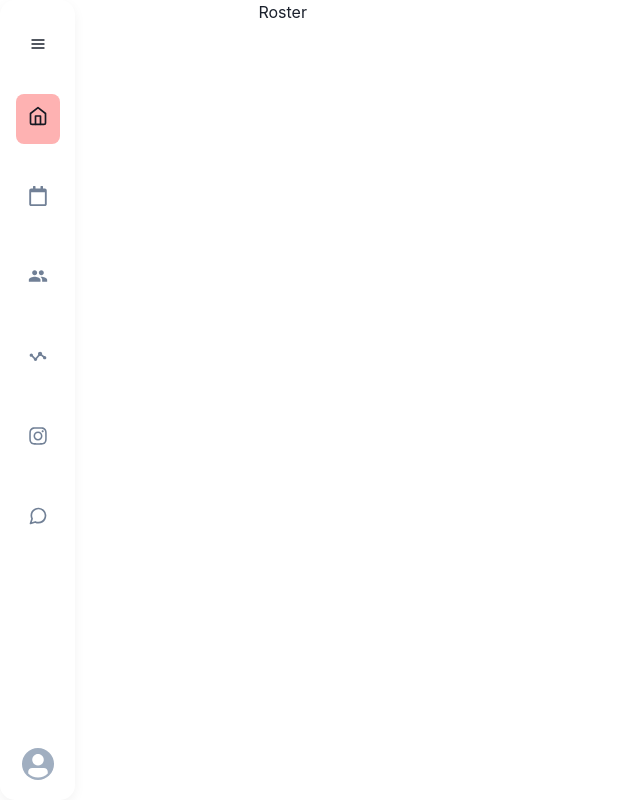
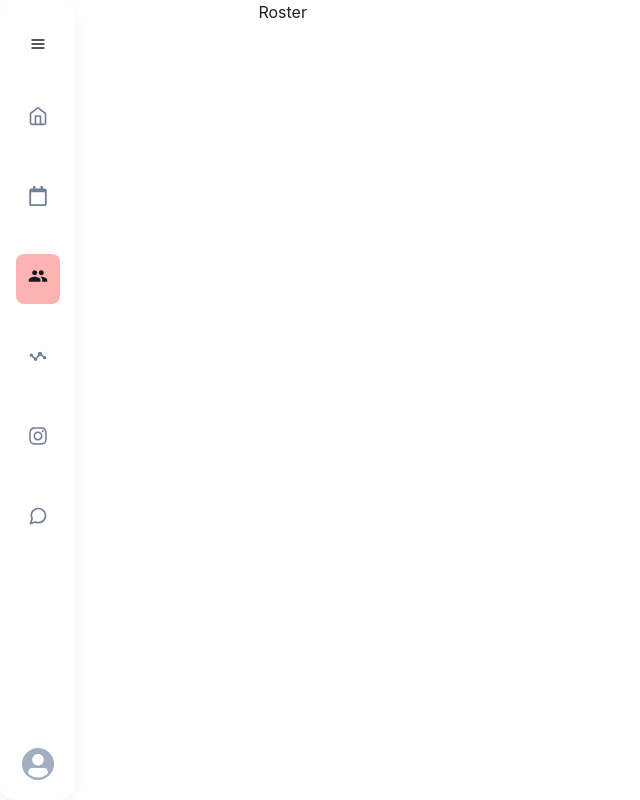
Before and after one commit to johnnywong30/stevens-ducks, a React (Create React App) app in the folder client/: page /roster in a window 1280 px wide. Shown: the whole page, without its empty margins (0-640 px from the left). Built offline with nearby package versions, Linux system fonts and the light colour scheme.

Commit message:
active route

```diff
--- a/client/src/components/layout/Sidebar.js
+++ b/client/src/components/layout/Sidebar.js
@@ -1,5 +1,5 @@
 import React from "react";
-import { useState } from "react";
+import { useState, useEffect } from "react";
 
 import { Flex, IconButton } from "@chakra-ui/react";
 import { FiMenu, FiHome, FiMessageCircle } from "react-icons/fi"
@@ -12,7 +12,20 @@ import NavItem from "./NavItem";
 import '../../css/sidebar.css'
 
 export default function Sidebar() {
+    const currentRoute = window.location.pathname.split('/').filter(i => i)
+
     const [navSize, setNavSize] = useState("sm")
+    const [activeRoute, setActiveRoute] = useState('')
+
+
+    // On page load, set what route is active
+    useEffect(() => {
+        if (currentRoute && currentRoute.length > 0) {
+            setActiveRoute(currentRoute[0])
+        } else {
+            setActiveRoute('/')
+        }
+    }, [])
 
     const width = navSize === 'sm' ? '75px' : '200px'
     const borderRadius = navSize === 'sm' ? '15px' : '30px'
@@ -39,7 +52,7 @@ export default function Sidebar() {
                 <IconButton
                     background={"none"}
                     mt={5}
-                    _hover={{ background: 'none'}}
+                    _hover={{ background: 'none' }}
                     icon={<FiMenu />}
                     onClick={() => {
                         if (navSize === 'sm') setNavSize('lg')
@@ -47,17 +60,17 @@ export default function Sidebar() {
                     }}
                 />
 
-                <NavItem navSize={navSize} icon={FiHome} title={"Stevens Ultimate"} href={'/'} active />
+                <NavItem navSize={navSize} icon={FiHome} title={"Stevens Ultimate"} href={'/'} active={activeRoute === '/'} />
 
-                <NavItem navSize={navSize} icon={FaRegCalendar} title={"Calendar"} href={'/calendar'} />
+                <NavItem navSize={navSize} icon={FaRegCalendar} title={"Calendar"} href={'/calendar'} active={activeRoute === 'calendar'} />
 
-                <NavItem navSize={navSize} icon={MdPeople} title={"Roster"} href={'/roster'} />
+                <NavItem navSize={navSize} icon={MdPeople} title={"Roster"} href={'/roster'} active={activeRoute === 'roster'} />
 
-                <NavItem navSize={navSize} icon={BiStats} title={"Stats"} href={'/stats'} />
+                <NavItem navSize={navSize} icon={BiStats} title={"Stats"} href={'/stats'} active={activeRoute === 'stats'} />
 
                 <NavItem navSize={navSize} icon={FaInstagram} title={"Instagram"} href={'https://www.instagram.com/stevens_ultimate/'} />
 
-                <NavItem navSize={navSize} icon={FiMessageCircle} title={"Contact Us"} href={'/contact'} />
+                <NavItem navSize={navSize} icon={FiMessageCircle} title={"Contact Us"} href={'/contact'} active={activeRoute === 'contact'} />
 
             </Flex>
             <AccountInfo navSize={navSize} />
```
